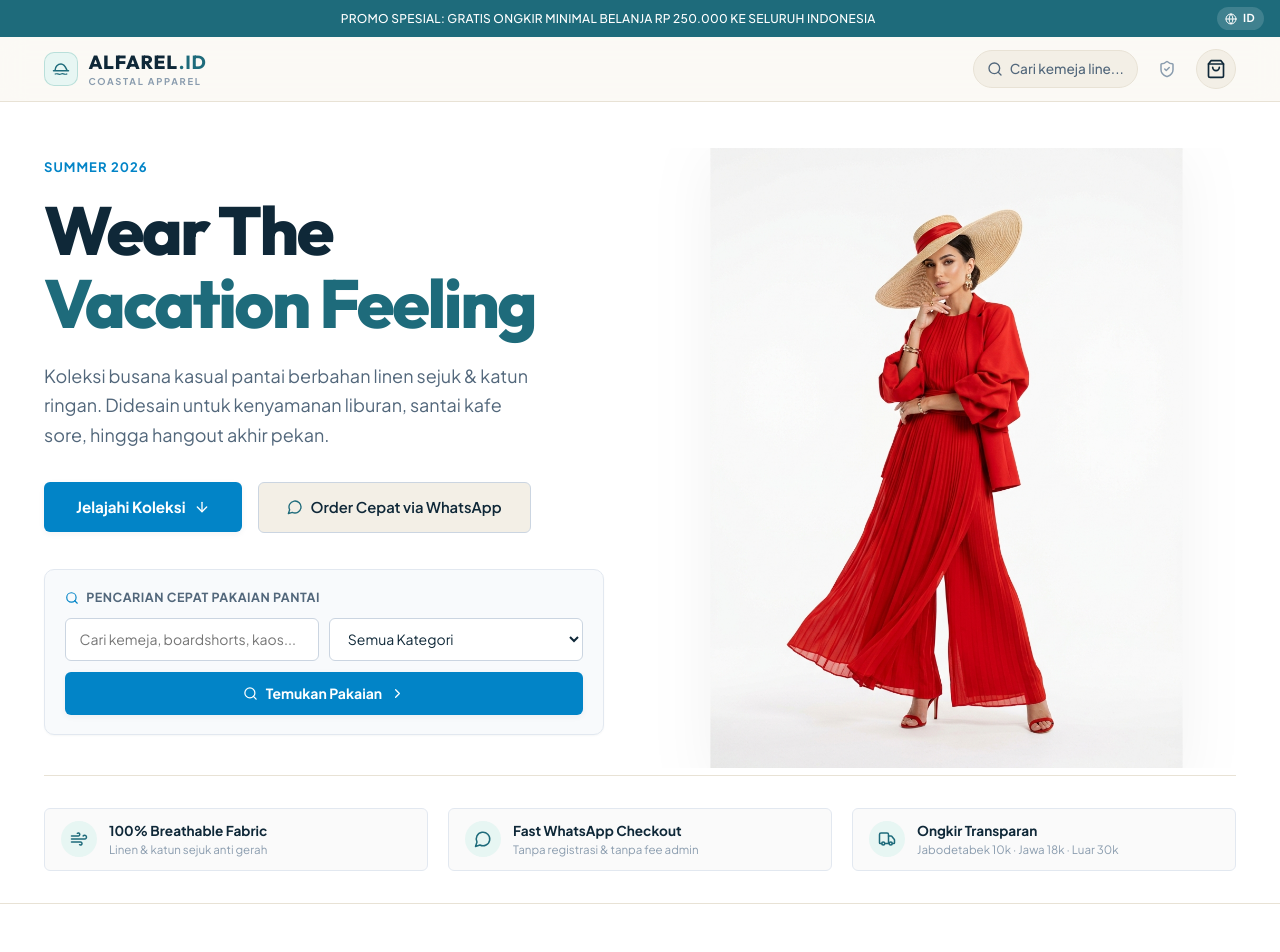
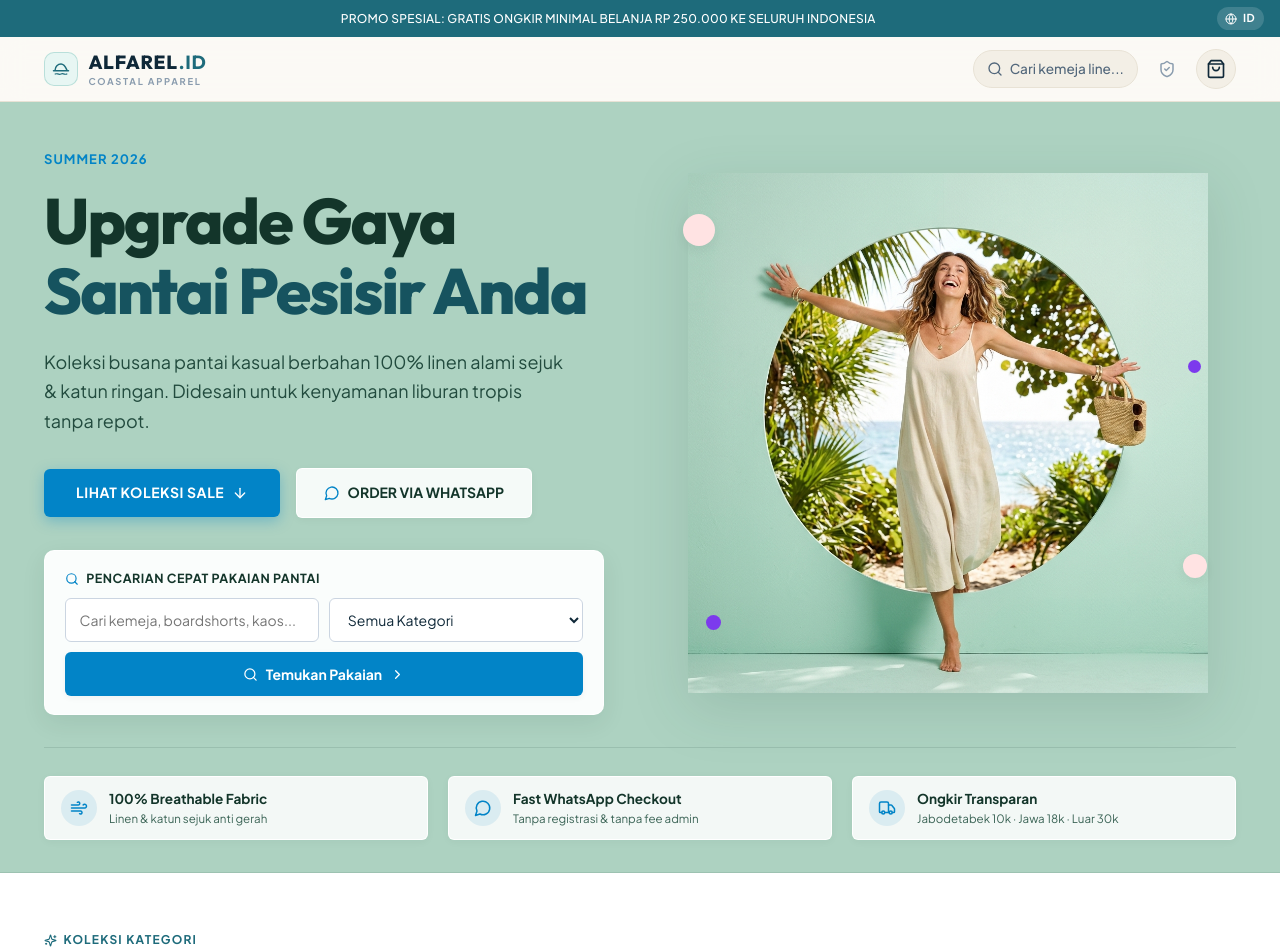
Before and after one commit to iqbal-alpha/alfarel-id, a React (Vite) app: page / in a window 1280 px wide. Shown: the top 952 px of the page. Built offline with nearby package versions, Linux system fonts and the light colour scheme.

Commit message:
feat: circular portal breakout hero layout with seafoam palette matching user reference

```diff
--- a/src/components/HeroBanner.jsx
+++ b/src/components/HeroBanner.jsx
@@ -17,27 +17,27 @@ export const HeroBanner = ({ onExploreClick, onQuickSearch, categories = [] }) =
   return (
     <section style={{
       position: 'relative',
-      backgroundColor: '#FFFFFF',
-      borderBottom: '1px solid var(--bg-muted)',
+      backgroundColor: '#ADD2C1', // Exact matching pastel seafoam green canvas
+      borderBottom: '1px solid rgba(19, 53, 42, 0.1)',
       overflow: 'hidden',
-      paddingTop: '2.5rem'
+      padding: '3rem 0 2rem'
     }}>
       <div className="container" style={{ position: 'relative', zIndex: 1 }}>
-        {/* Seamless Wide 2-Column Split Hero (Exact Match Reference Image 1 & 2) */}
+        {/* Main 2-Column Split Hero Layout (Matching User Reference Image) */}
         <div style={{
           display: 'grid',
-          gridTemplateColumns: 'repeat(auto-fit, minmax(min(100%, 460px), 1fr))',
+          gridTemplateColumns: 'repeat(auto-fit, minmax(min(100%, 450px), 1fr))',
           alignItems: 'center',
-          gap: '2rem'
+          gap: '2.5rem',
+          marginBottom: '2rem'
         }}>
-          {/* Left Column: Minimalist Editorial Typography & CTAs */}
+          {/* Left Column: Typography, CTAs & Quick Search */}
           <div style={{
             display: 'flex',
             flexDirection: 'column',
             alignItems: 'flex-start',
-            paddingBottom: '2.5rem',
-            paddingTop: '1rem',
-            maxWidth: '560px'
+            maxWidth: '560px',
+            zIndex: 2
           }}>
             {/* Season Tag - Exactly like Reference: "SUMMER 2026" */}
             <span style={{
@@ -49,55 +49,58 @@ export const HeroBanner = ({ onExploreClick, onQuickSearch, categories = [] }) =
               marginBottom: '1rem',
               display: 'inline-block'
             }}>
-              SUMMER 2026
+              {t('hero_badge')}
             </span>
 
-            {/* Display Headline - High Impact & Wide */}
+            {/* Display Headline - High Impact & Bold */}
             <h1 style={{
               fontFamily: 'var(--font-display)',
-              fontSize: 'clamp(2.5rem, 5.5vw, 4.25rem)',
+              fontSize: 'clamp(2.4rem, 5.2vw, 4rem)',
               fontWeight: 800,
-              lineHeight: 1.08,
-              letterSpacing: '-0.035em',
-              color: 'var(--text-primary)',
+              lineHeight: 1.1,
+              letterSpacing: '-0.03em',
+              color: '#13352A',
               marginBottom: '1.25rem'
             }}>
-              Wear The{' '}
-              <span style={{ color: 'var(--color-primary)' }}>
-                Vacation Feeling
+              {t('hero_title_1')}{' '}
+              <span style={{ color: '#16535F' }}>
+                {t('hero_title_highlight')}
               </span>
             </h1>
 
             {/* Subtitle */}
             <p style={{
               fontSize: 'clamp(0.95rem, 1.8vw, 1.125rem)',
-              color: 'var(--text-secondary)',
+              color: '#224B3E',
               lineHeight: 1.65,
               marginBottom: '2rem',
-              maxWidth: '500px'
+              maxWidth: '520px'
             }}>
               {t('hero_subtitle')}
             </p>
 
-            {/* Dual Action CTAs (Reference Image 1: Primary filled + Secondary outline) */}
+            {/* Action CTAs (Reference: Vibrant Primary + Subtle Secondary) */}
             <div style={{
               display: 'flex',
               flexWrap: 'wrap',
               alignItems: 'center',
               gap: '1rem',
-              marginBottom: '2.25rem'
+              marginBottom: '2rem'
             }}>
               <button
                 onClick={onExploreClick}
                 className="btn btn-primary"
                 style={{
                   padding: '0.85rem 2rem',
-                  fontSize: '0.95rem',
-                  fontWeight: 700,
-                  borderRadius: 'var(--radius-xs)',
+                  fontSize: '0.875rem',
+                  fontWeight: 800,
+                  letterSpacing: '0.04em',
+                  borderRadius: '6px',
                   backgroundColor: '#0284C7',
                   borderColor: '#0284C7',
-                  color: '#FFFFFF'
+                  color: '#FFFFFF',
+                  boxShadow: '0 4px 14px rgba(2, 132, 199, 0.35)',
+                  textTransform: 'uppercase'
                 }}
               >
                 <span>{t('hero_cta')}</span>
@@ -109,27 +112,31 @@ export const HeroBanner = ({ onExploreClick, onQuickSearch, categories = [] }) =
                 onClick={onExploreClick}
                 className="btn btn-secondary"
                 style={{
-                  padding: '0.85rem 1.75rem',
-                  fontSize: '0.925rem',
-                  fontWeight: 600,
-                  borderRadius: 'var(--radius-xs)',
-                  borderColor: '#CBD5E1',
-                  color: 'var(--text-primary)'
+                  padding: '0.85rem 1.65rem',
+                  fontSize: '0.875rem',
+                  fontWeight: 700,
+                  borderRadius: '6px',
+                  backgroundColor: 'rgba(255, 255, 255, 0.88)',
+                  borderColor: 'rgba(255, 255, 255, 0.95)',
+                  color: '#13352A',
+                  boxShadow: '0 2px 8px rgba(0, 0, 0, 0.04)'
                 }}
               >
-                <MessageCircle size={16} color="var(--color-primary)" />
+                <MessageCircle size={16} color="#0284C7" />
                 <span>{t('hero_fast_order')}</span>
               </a>
             </div>
 
-            {/* Mobile / Quick Search & Filter Card (Reference Image 2) */}
+            {/* Quick Search & Filter Box */}
             <div style={{
               width: '100%',
-              backgroundColor: '#F8FAFC',
+              backgroundColor: 'rgba(255, 255, 255, 0.94)',
+              backdropFilter: 'blur(10px)',
+              WebkitBackdropFilter: 'blur(10px)',
               borderRadius: 'var(--radius-sm)',
               padding: '1.15rem 1.25rem',
-              border: '1px solid #E2E8F0',
-              boxShadow: 'var(--shadow-xs)'
+              border: '1px solid rgba(255, 255, 255, 0.8)',
+              boxShadow: '0 8px 24px rgba(19, 53, 42, 0.08)'
             }}>
               <div style={{
                 display: 'flex',
@@ -137,7 +144,7 @@ export const HeroBanner = ({ onExploreClick, onQuickSearch, categories = [] }) =
                 gap: '0.45rem',
                 fontSize: '0.78125rem',
                 fontWeight: 700,
-                color: 'var(--text-secondary)',
+                color: '#13352A',
                 marginBottom: '0.65rem',
                 textTransform: 'uppercase',
                 letterSpacing: '0.04em'
@@ -222,32 +229,84 @@ export const HeroBanner = ({ onExploreClick, onQuickSearch, categories = [] }) =
             </div>
           </div>
 
-          {/* Right Column: Seamless Edge-to-Edge Cutout Fashion Model (Reference Image 1) */}
+          {/* Right Column: Circular Portal Breakout Composition (Exact Reference Image Match) */}
           <div style={{
             display: 'flex',
-            alignItems: 'flex-end',
+            alignItems: 'center',
             justifyContent: 'center',
             position: 'relative',
-            minHeight: '440px',
-            overflow: 'hidden'
+            minHeight: '460px'
           }}>
-            {/* The model image with NO box, NO borders, completely seamless with white canvas */}
+            {/* Floating Decorative Color Dots (Reference Image Details) */}
+            <div style={{
+              position: 'absolute',
+              top: '8%',
+              left: '4%',
+              width: '32px',
+              height: '32px',
+              borderRadius: '50%',
+              backgroundColor: '#FFE3E3', // Soft pastel pink dot
+              boxShadow: '0 4px 12px rgba(0, 0, 0, 0.06)',
+              zIndex: 3
+            }} />
+
+            <div style={{
+              position: 'absolute',
+              bottom: '12%',
+              left: '8%',
+              width: '15px',
+              height: '15px',
+              borderRadius: '50%',
+              backgroundColor: '#7C3AED', // Purple accent dot
+              zIndex: 3
+            }} />
+
+            <div style={{
+              position: 'absolute',
+              top: '36%',
+              right: '6%',
+              width: '13px',
+              height: '13px',
+              borderRadius: '50%',
+              backgroundColor: '#7C3AED', // Purple accent dot
+              zIndex: 3
+            }} />
+
+            <div style={{
+              position: 'absolute',
+              bottom: '22%',
+              right: '5%',
+              width: '24px',
+              height: '24px',
+              borderRadius: '50%',
+              backgroundColor: '#FFE3E3', // Soft pastel pink dot
+              boxShadow: '0 4px 12px rgba(0, 0, 0, 0.06)',
+              zIndex: 3
+            }} />
+
+            {/* Circular Breakout Model Image */}
+            <div style={{
+              position: 'relative',
+              display: 'flex',
+              alignItems: 'center',
+              justifyContent: 'center',
+              width: '100%',
+              maxWidth: '520px'
+            }}>
               <img
-              src="/images/hero-model.jpg"
+                src="/images/hero-model-circle.jpg"
                 alt="AlfaREL.ID Resort Fashion Model"
                 style={{
-                width: 'auto',
-                maxWidth: '100%',
-                maxHeight: 'clamp(420px, 50vw, 620px)',
+                  width: '100%',
+                  height: 'auto',
+                  maxHeight: 'clamp(380px, 46vw, 540px)',
                   objectFit: 'contain',
                   display: 'block',
-                mixBlendMode: 'multiply',
-                filter: 'drop-shadow(0 20px 30px rgba(0, 0, 0, 0.05))',
-                transform: 'scale(1.02)',
-                transformOrigin: 'bottom center'
+                  filter: 'drop-shadow(0 16px 28px rgba(19, 53, 42, 0.12))'
                 }}
                 loading="eager"
               />
+            </div>
           </div>
         </div>
 
@@ -257,33 +316,34 @@ export const HeroBanner = ({ onExploreClick, onQuickSearch, categories = [] }) =
           gridTemplateColumns: 'repeat(auto-fit, minmax(200px, 1fr))',
           gap: '1.25rem',
           width: '100%',
-          padding: '2rem 0',
-          borderTop: '1px solid var(--bg-muted)'
+          paddingTop: '1.75rem',
+          borderTop: '1px solid rgba(19, 53, 42, 0.12)'
         }}>
           <div style={{
             display: 'flex',
             alignItems: 'center',
             gap: '0.75rem',
             padding: '0.75rem 1rem',
-            backgroundColor: '#FAFAFA',
+            backgroundColor: 'rgba(255, 255, 255, 0.85)',
             borderRadius: 'var(--radius-xs)',
-            border: '1px solid #E2E8F0'
+            border: '1px solid rgba(255, 255, 255, 0.95)',
+            boxShadow: '0 2px 8px rgba(19, 53, 42, 0.04)'
           }}>
             <div style={{
               width: '36px',
               height: '36px',
               borderRadius: '50%',
-              backgroundColor: 'var(--color-seafoam-light)',
+              backgroundColor: 'rgba(2, 132, 199, 0.1)',
               display: 'flex',
               alignItems: 'center',
               justifyContent: 'center',
               flexShrink: 0
             }}>
-              <Wind size={18} color="var(--color-primary)" />
+              <Wind size={18} color="#0284C7" />
             </div>
             <div>
-              <div style={{ fontSize: '0.85rem', fontWeight: 700, color: 'var(--text-primary)' }}>100% Breathable Fabric</div>
-              <div style={{ fontSize: '0.72rem', color: 'var(--text-tertiary)' }}>Linen & katun sejuk anti gerah</div>
+              <div style={{ fontSize: '0.85rem', fontWeight: 700, color: '#13352A' }}>100% Breathable Fabric</div>
+              <div style={{ fontSize: '0.72rem', color: '#3A6355' }}>Linen & katun sejuk anti gerah</div>
             </div>
           </div>
 
@@ -292,25 +352,26 @@ export const HeroBanner = ({ onExploreClick, onQuickSearch, categories = [] }) =
             alignItems: 'center',
             gap: '0.75rem',
             padding: '0.75rem 1rem',
-            backgroundColor: '#FAFAFA',
+            backgroundColor: 'rgba(255, 255, 255, 0.85)',
             borderRadius: 'var(--radius-xs)',
-            border: '1px solid #E2E8F0'
+            border: '1px solid rgba(255, 255, 255, 0.95)',
+            boxShadow: '0 2px 8px rgba(19, 53, 42, 0.04)'
           }}>
             <div style={{
               width: '36px',
               height: '36px',
               borderRadius: '50%',
-              backgroundColor: 'var(--color-seafoam-light)',
+              backgroundColor: 'rgba(2, 132, 199, 0.1)',
               display: 'flex',
               alignItems: 'center',
               justifyContent: 'center',
               flexShrink: 0
             }}>
-              <MessageCircle size={18} color="var(--color-primary)" />
+              <MessageCircle size={18} color="#0284C7" />
             </div>
             <div>
-              <div style={{ fontSize: '0.85rem', fontWeight: 700, color: 'var(--text-primary)' }}>Fast WhatsApp Checkout</div>
-              <div style={{ fontSize: '0.72rem', color: 'var(--text-tertiary)' }}>Tanpa registrasi & tanpa fee admin</div>
+              <div style={{ fontSize: '0.85rem', fontWeight: 700, color: '#13352A' }}>Fast WhatsApp Checkout</div>
+              <div style={{ fontSize: '0.72rem', color: '#3A6355' }}>Tanpa registrasi & tanpa fee admin</div>
             </div>
           </div>
 
@@ -319,25 +380,26 @@ export const HeroBanner = ({ onExploreClick, onQuickSearch, categories = [] }) =
             alignItems: 'center',
             gap: '0.75rem',
             padding: '0.75rem 1rem',
-            backgroundColor: '#FAFAFA',
+            backgroundColor: 'rgba(255, 255, 255, 0.85)',
             borderRadius: 'var(--radius-xs)',
-            border: '1px solid #E2E8F0'
+            border: '1px solid rgba(255, 255, 255, 0.95)',
+            boxShadow: '0 2px 8px rgba(19, 53, 42, 0.04)'
           }}>
             <div style={{
               width: '36px',
               height: '36px',
               borderRadius: '50%',
-              backgroundColor: 'var(--color-seafoam-light)',
+              backgroundColor: 'rgba(2, 132, 199, 0.1)',
               display: 'flex',
               alignItems: 'center',
               justifyContent: 'center',
               flexShrink: 0
             }}>
-              <Truck size={18} color="var(--color-primary)" />
+              <Truck size={18} color="#0284C7" />
             </div>
             <div>
-              <div style={{ fontSize: '0.85rem', fontWeight: 700, color: 'var(--text-primary)' }}>Ongkir Transparan</div>
-              <div style={{ fontSize: '0.72rem', color: 'var(--text-tertiary)' }}>Jabodetabek 10k · Jawa 18k · Luar 30k</div>
+              <div style={{ fontSize: '0.85rem', fontWeight: 700, color: '#13352A' }}>Ongkir Transparan</div>
+              <div style={{ fontSize: '0.72rem', color: '#3A6355' }}>Jabodetabek 10k · Jawa 18k · Luar 30k</div>
             </div>
           </div>
         </div>
--- a/src/i18n/translations.js
+++ b/src/i18n/translations.js
@@ -11,12 +11,12 @@ export const translations = {
     search_reset: "Reset Pencarian",
 
     // Hero
-    hero_badge: "SUMMER 2026 · RESORT DROP",
-    hero_title_1: "Wear The",
-    hero_title_highlight: "Vacation Feeling",
-    hero_subtitle: "Koleksi busana kasual pantai berbahan linen sejuk & katun ringan. Didesain untuk kenyamanan liburan, santai kafe sore, hingga hangout akhir pekan.",
-    hero_cta: "Jelajahi Koleksi",
-    hero_fast_order: "Order Cepat via WhatsApp",
+    hero_badge: "SUMMER 2026",
+    hero_title_1: "Upgrade Gaya",
+    hero_title_highlight: "Santai Pesisir Anda",
+    hero_subtitle: "Koleksi busana pantai kasual berbahan 100% linen alami sejuk & katun ringan. Didesain untuk kenyamanan liburan tropis tanpa repot.",
+    hero_cta: "LIHAT KOLEKSI SALE",
+    hero_fast_order: "ORDER VIA WHATSAPP",
     quick_search_placeholder: "Cari kemeja, boardshorts, kaos...",
     quick_category_select: "Pilih Kategori",
     quick_search_btn: "Temukan Pakaian",
@@ -120,12 +120,12 @@ export const translations = {
     search_reset: "Reset Search",
 
     // Hero
-    hero_badge: "SUMMER 2026 · RESORT DROP",
-    hero_title_1: "Wear The",
-    hero_title_highlight: "Vacation Feeling",
-    hero_subtitle: "Relaxed coastal resort wear crafted from breathable linen & featherlight cotton. Tailored for seaside holidays, golden-hour cafe chillouts, and effortless weekends.",
-    hero_cta: "Explore Collections",
-    hero_fast_order: "Instant WhatsApp Checkout",
+    hero_badge: "SUMMER 2026",
+    hero_title_1: "Upgrade Your",
+    hero_title_highlight: "Beach Wardrobe",
+    hero_subtitle: "Effortless coastal resort wear crafted from breathable pure linen & featherlight cotton. Tailored for tropical sunshine and relaxed seaside moments.",
+    hero_cta: "SEE SALE PRODUCTS",
+    hero_fast_order: "ORDER VIA WHATSAPP",
     quick_search_placeholder: "Search shirts, boardshorts, tees...",
     quick_category_select: "Select Category",
     quick_search_btn: "Find Apparel",
```
Also changed, not shown: public/images/hero-model-circle.jpg (added). Lines whose indentation alone changed are shown as unchanged.
